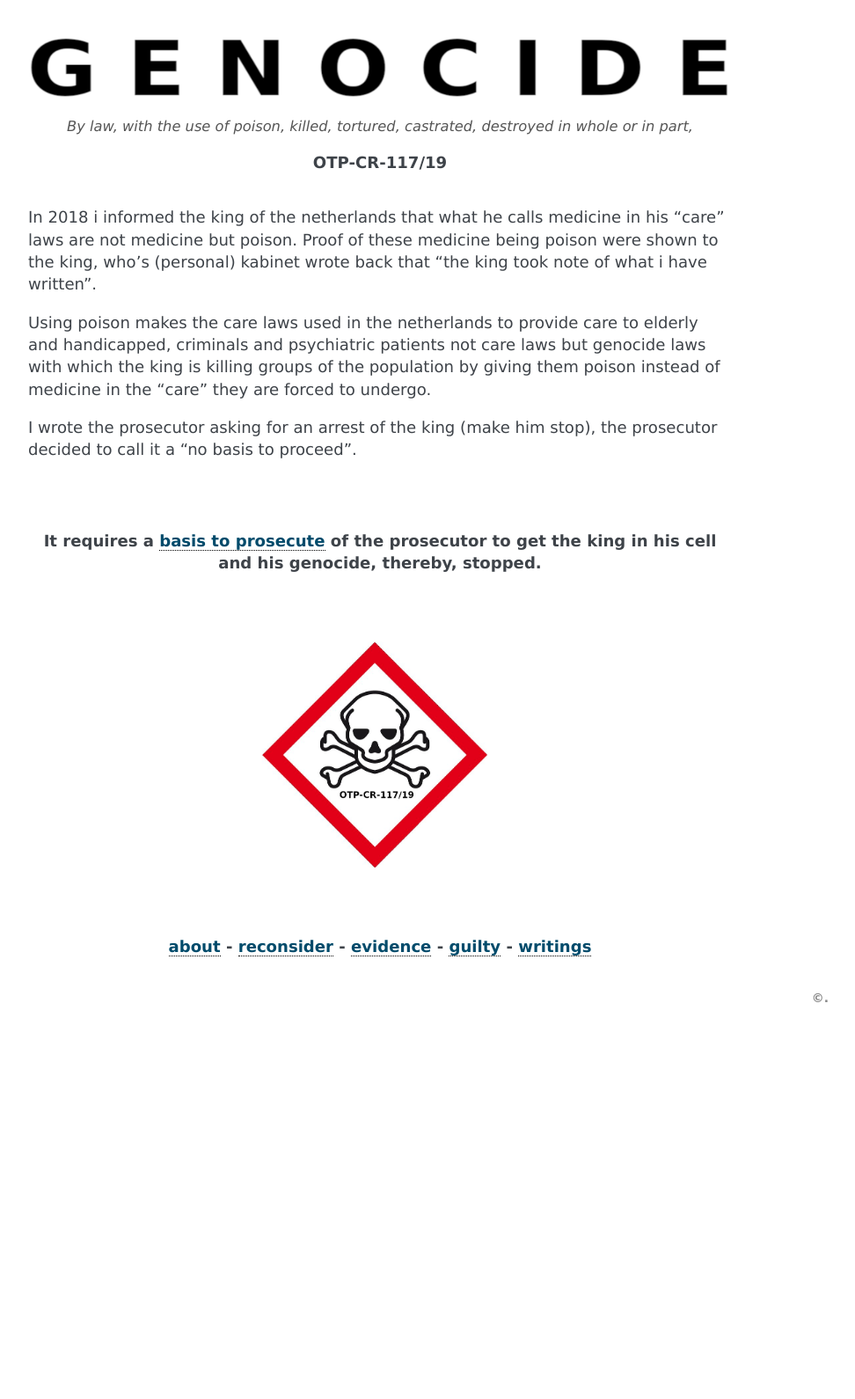
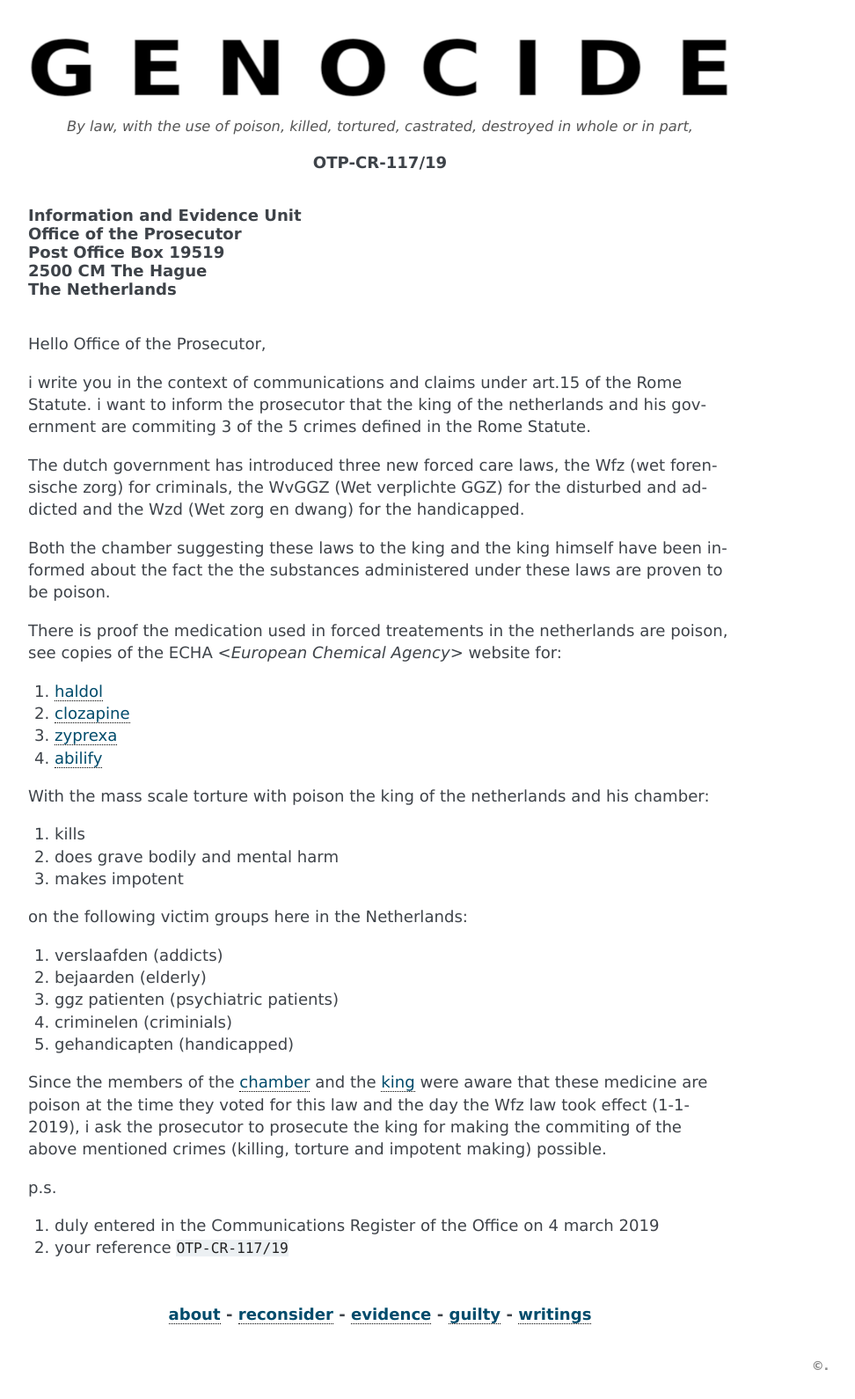
Before and after one commit to xobjectz/otpcr, a Sphinx documentation site: the page built from docs/index.rst, in a window 1280 px wide. Shown: the whole page at 88% size, without its empty margins (168-1140 px from the left). Built offline with Sphinx 7.4.7, drawn with Linux system fonts in a browser that asks for light colours; before the commit the page ends 1172 px from its top, so only the background shows below that.

Commit message:
update docs

```diff
--- a/docs/index.rst
+++ b/docs/index.rst
@@ -13,46 +12,67 @@
     <center><b>OTP-CR-117/19</b></center>
     <br>
 
-In 2018 i informed the king of the netherlands that what he calls
-medicine in his "care" laws are not medicine but poison. Proof of
-these medicine being poison were shown to the king, who's (personal)
-kabinet wrote back that "the king took note of what i have written".
 
-Using poison makes the care laws used in the netherlands to provide
-care to elderly and handicapped, criminals and psychiatric patients
-not care laws but genocide laws with which the king is killing groups
-of the population by giving them poison instead of medicine in
-the "care" they are forced to undergo.
+| **Information and Evidence Unit**
+| **Office of the Prosecutor**
+| **Post Office Box 19519**
+| **2500 CM The Hague**
+| **The Netherlands**
+|
 
-I wrote the prosecutor asking for an arrest of the king (make him
-stop), the prosecutor decided to call it a "no basis to proceed".
 
-.. raw:: html
+Hello Office of the Prosecutor,
 
-    <br><br>
-    <center>
-    <b>
+i write you in the context of communications and claims under art.15 of
+the Rome Statute. i want to inform the prosecutor that the king of the
+netherlands and his government are commiting 3 of the 5 crimes defined
+in the Rome Statute.
 
-It requires a :ref:`basis to prosecute <reconsider>` of the prosecutor
-to get the king in his cell and his genocide, thereby, stopped.
+The dutch government has introduced three new forced care laws, the Wfz
+(wet forensische zorg) for criminals, the WvGGZ (Wet verplichte GGZ) for
+the disturbed and addicted and the Wzd (Wet zorg en dwang) for the
+handicapped.
 
-.. raw:: html
+Both the chamber suggesting these laws to the king and the king himself
+have been informed about the fact the the substances administered under
+these laws are proven to be poison.
 
-    </center>
-    </b>
-    <br>
+There is proof the medication used in forced treatements in the
+netherlands are poison, see copies of the ECHA <`European Chemical Agency`>
+website for:
 
-.. raw:: html
+(1) :ref:`haldol <haldol>`
+(2) :ref:`clozapine <clozapine>`
+(3) :ref:`zyprexa <zyprexa>`
+(4) :ref:`abilify <abilify>`
 
-    <center>
+With the mass scale torture with poison the king of the netherlands and
+his chamber:
 
-.. image:: skull3.png
-    :width: 90%
-    :target: manual.html
+(1) kills
+(2) does grave bodily and mental harm
+(3) makes impotent
 
-.. raw:: html
+on the following victim groups here in the Netherlands:
 
-    </center>
+(1) verslaafden (addicts)
+(2) bejaarden (elderly)
+(3) ggz patienten (psychiatric patients)
+(4) criminelen (criminials)
+(5) gehandicapten (handicapped)
+
+Since the members of the :ref:`chamber <chamber>` and the :ref:`king <king>`
+were aware that these medicine are poison at the time they voted for this law
+and the day the Wfz law took effect (1-1-2019), i ask the prosecutor to
+prosecute the king for making the commiting of the above mentioned crimes
+(killing, torture and impotent making) possible.
+
+
+p.s.
+
+
+1) duly entered in the Communications Register of the Office on 4 march 2019
+2) your reference ``OTP-CR-117/19``
 
 
 .. toctree::
```
Also changed, not shown: other parts of docs/index.rst (+2 -3 lines), README.rst (+52 -193 lines), docs/source.rst (+16 -15 lines).
